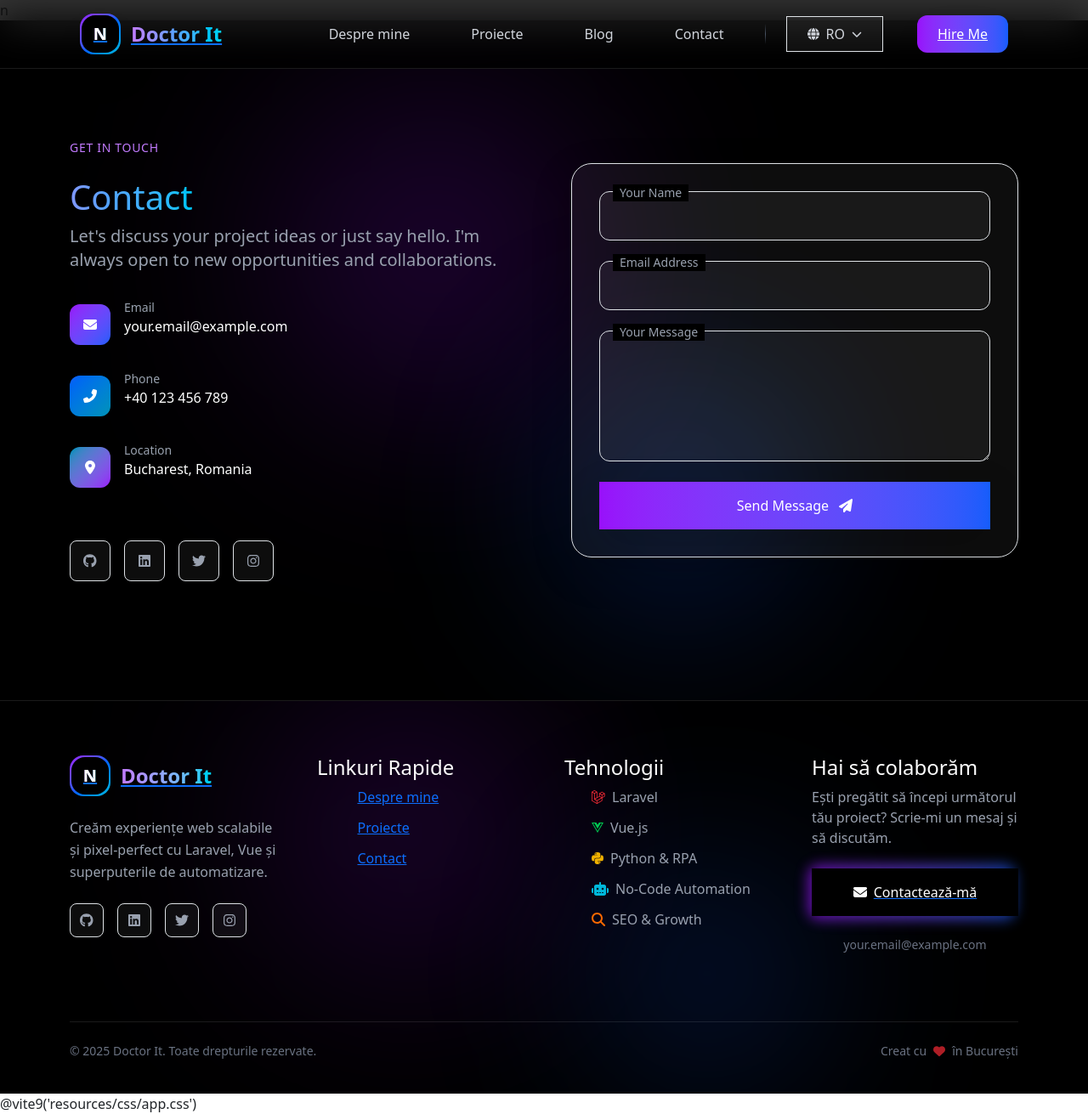
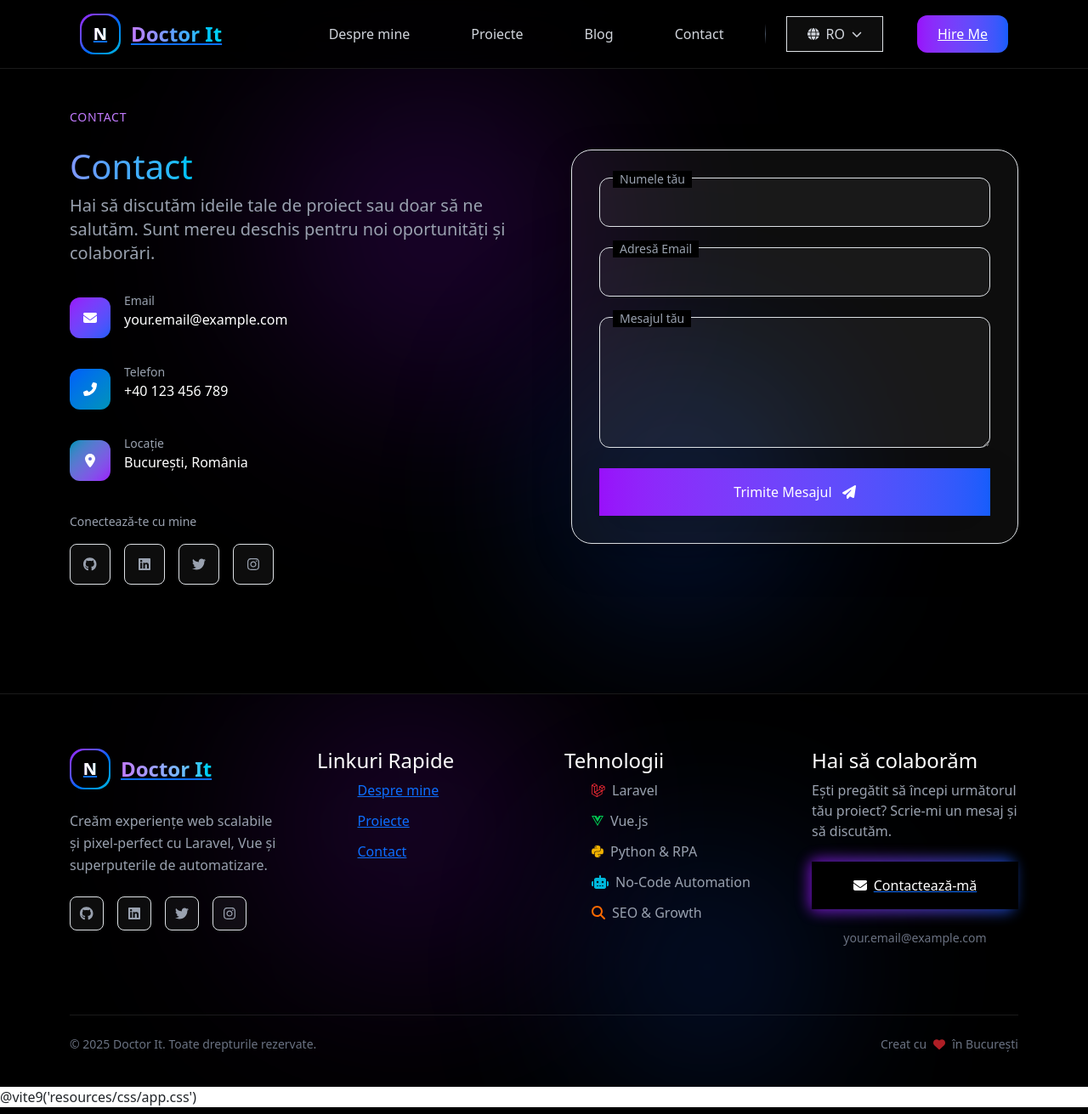
Before and after one commit to maxnegiba/portofolio, a Laravel app: page /ro/contact in a window 1280 px wide. Shown: the whole page at 85% size. Run offline with Laravel 12, Linux system fonts and the light colour scheme; style sheets or scripts are compiled from the project's sources; some libraries are stand-ins or nearby versions; some web fonts are replaced.

Commit message:
ultimele retusuri

```diff
--- a/lang/ro/pages.php
+++ b/lang/ro/pages.php
@@ -121,4 +121,19 @@
         'no_posts' => 'Nu s-au găsit articole',
         'no_posts_message' => 'Revino mai târziu pentru articole noi.',
     ],
+
+        // Contact Page
+    'contact_subtitle' => 'Hai să discutăm ideile tale de proiect sau doar să ne salutăm. Sunt mereu deschis pentru noi oportunități și colaborări.',
+    'contact_email_label' => 'Email',
+    'contact_email' => 'your.email@example.com',
+    'contact_phone_label' => 'Telefon',
+    'contact_phone' => '+40 123 456 789',
+    'contact_location_label' => 'Locație',
+    'contact_location' => 'București, România',
+    'contact_social_title' => 'Conectează-te cu mine',
+    'contact_form_name' => 'Numele tău',
+    'contact_form_email' => 'Adresă Email',
+    'contact_form_message' => 'Mesajul tău',
+    'contact_form_submit' => 'Trimite Mesajul',
+    'contact_form_success' => 'Îți mulțumesc pentru mesaj! Te voi contacta în curând.',
 ];
--- a/resources/views/contact.blade.php
+++ b/resources/views/contact.blade.php
@@ -19,14 +19,14 @@
       <div class="space-y-8 animate-fade-in-left">
         <!-- Header -->
         <div>
-          <span class="text-purple-400 font-medium tracking-wider uppercase text-sm block mb-4">Get in Touch</span>
+          <span class="text-purple-400 font-medium tracking-wider uppercase text-sm block mb-4">{{ __('pages.contact_h1') }}</span>
           <h1 class="text-4xl md:text-5xl lg:text-6xl font-bold">
             <span class="bg-gradient-to-r from-purple-400 via-blue-400 to-cyan-400 bg-clip-text text-transparent animate-gradient-x">
               {{ __('pages.contact_h1') }}
             </span>
           </h1>
           <p class="text-xl text-gray-400 mt-6">
-            Let's discuss your project ideas or just say hello. I'm always open to new opportunities and collaborations.
+            {{ __('pages.contact_subtitle') }}
           </p>
         </div>
 
@@ -37,8 +37,8 @@
               <i class="fas fa-envelope text-white"></i>
             </div>
             <div>
-              <span class="text-gray-400 text-sm">Email</span>
-              <p class="text-white font-medium">your.email@example.com</p>
+              <span class="text-gray-400 text-sm">{{ __('pages.contact_email_label') }}</span>
+              <p class="text-white font-medium">{{ __('pages.contact_email') }}</p>
             </div>
           </div>
 
@@ -47,8 +47,8 @@
               <i class="fas fa-phone-alt text-white"></i>
             </div>
             <div>
-              <span class="text-gray-400 text-sm">Phone</span>
-              <p class="text-white font-medium">+40 123 456 789</p>
+              <span class="text-gray-400 text-sm">{{ __('pages.contact_phone_label') }}</span>
+              <p class="text-white font-medium">{{ __('pages.contact_phone') }}</p>
             </div>
           </div>
 
@@ -57,27 +57,30 @@
               <i class="fas fa-map-marker-alt text-white"></i>
             </div>
             <div>
-              <span class="text-gray-400 text-sm">Location</span>
-              <p class="text-white font-medium">Bucharest, Romania</p>
+              <span class="text-gray-400 text-sm">{{ __('pages.contact_location_label') }}</span>
+              <p class="text-white font-medium">{{ __('pages.contact_location') }}</p>
             </div>
           </div>
         </div>
 
         <!-- Social Links -->
-        <div class="flex space-x-4 pt-4">
+        <div>
+          <p class="text-gray-400 text-sm mb-3">{{ __('pages.contact_social_title') }}</p>
+          <div class="flex space-x-4">
             @foreach([
               ['github', 'fab fa-github', 'https://github.com/yourusername'],
               ['linkedin', 'fab fa-linkedin', 'https://linkedin.com/in/yourusername'],
               ['twitter', 'fab fa-twitter', 'https://twitter.com/yourusername'],
               ['instagram', 'fab fa-instagram', 'https://instagram.com/yourusername']
             ] as $social)
-          <a href="{{ $social[2] }}" target="_blank" class="group relative">
+            <a href="{{ $social[2] }}" target="_blank" class="group relative" aria-label="{{ $social[0] }}">
               <div class="absolute -inset-1 bg-gradient-to-r from-purple-600 to-blue-600 rounded-lg opacity-0 blur group-hover:opacity-60 transition duration-300"></div>
               <div class="relative w-12 h-12 bg-white/5 backdrop-blur-sm border border-white/10 rounded-lg flex items-center justify-center group-hover:bg-white/10 group-hover:border-white/20 transition-all duration-300">
                 <i class="{{ $social[1] }} text-gray-400 group-hover:text-white transition-colors duration-300"></i>
               </div>
             </a>
             @endforeach
+          </div>
         </div>
       </div>
 
@@ -90,7 +93,7 @@
 
             <!-- Name Input -->
             <div class="relative group">
-              <label for="name" class="absolute -top-2 left-4 bg-black px-2 text-sm text-gray-400 group-focus-within:text-purple-400 transition-colors duration-300">Your Name</label>
+              <label for="name" class="absolute -top-2 left-4 bg-black px-2 text-sm text-gray-400 group-focus-within:text-purple-400 transition-colors duration-300">{{ __('pages.contact_form_name') }}</label>
               <input type="text" id="name" name="name" required class="w-full px-4 py-3 bg-white/5 border {{ $errors->has('name') ? 'border-red-500' : 'border-white/10' }} rounded-xl text-white focus:border-purple-500 focus:bg-white/10 transition-all duration-300 outline-none">
               @error('name')
                 <p class="text-red-400 text-xs mt-1">{{ $message }}</p>
@@ -99,7 +102,7 @@
 
             <!-- Email Input -->
             <div class="relative group">
-              <label for="email" class="absolute -top-2 left-4 bg-black px-2 text-sm text-gray-400 group-focus-within:text-purple-400 transition-colors duration-300">Email Address</label>
+              <label for="email" class="absolute -top-2 left-4 bg-black px-2 text-sm text-gray-400 group-focus-within:text-purple-400 transition-colors duration-300">{{ __('pages.contact_form_email') }}</label>
               <input type="email" id="email" name="email" required class="w-full px-4 py-3 bg-white/5 border {{ $errors->has('email') ? 'border-red-500' : 'border-white/10' }} rounded-xl text-white focus:border-purple-500 focus:bg-white/10 transition-all duration-300 outline-none">
               @error('email')
                 <p class="text-red-400 text-xs mt-1">{{ $message }}</p>
@@ -108,7 +111,7 @@
 
             <!-- Message Input -->
             <div class="relative group">
-              <label for="message" class="absolute -top-2 left-4 bg-black px-2 text-sm text-gray-400 group-focus-within:text-purple-400 transition-colors duration-300">Your Message</label>
+              <label for="message" class="absolute -top-2 left-4 bg-black px-2 text-sm text-gray-400 group-focus-within:text-purple-400 transition-colors duration-300">{{ __('pages.contact_form_message') }}</label>
               <textarea id="message" name="message" rows="5" required class="w-full px-4 py-3 bg-white/5 border {{ $errors->has('message') ? 'border-red-500' : 'border-white/10' }} rounded-xl text-white focus:border-purple-500 focus:bg-white/10 transition-all duration-300 outline-none resize-none"></textarea>
               @error('message')
                 <p class="text-red-400 text-xs mt-1">{{ $message }}</p>
@@ -117,7 +120,7 @@
 
             <!-- Submit Button -->
             <button type="submit" class="w-full px-6 py-3 rounded-xl bg-gradient-to-r from-purple-600 to-blue-600 text-white font-medium shadow-lg shadow-purple-500/25 hover:shadow-purple-500/40 hover:scale-105 transition-all duration-300">
-              Send Message
+              {{ __('pages.contact_form_submit') }}
               <i class="fas fa-paper-plane ml-2"></i>
             </button>
           </form>
@@ -129,13 +132,16 @@
           {{ session('success') }}
         </div>
         @endif
+        @if(session('error'))
+        <div class="mt-4 p-4 rounded-xl bg-red-500/10 border border-red-500 text-red-400 text-center">
+          {{ session('error') }}
+        </div>
+        @endif
       </div>
     </div>
   </div>
 </section>
 @endsection
-
-<!-- ... stilurile și script-urile rămân la fel ca înainte ... -->n
 
 <!-- Adaugă stiluri custom pentru animații -->
 <style>
```
Also changed, not shown: lang/en/pages.php (+15 -0 lines). Lines whose indentation alone changed are shown as unchanged.
